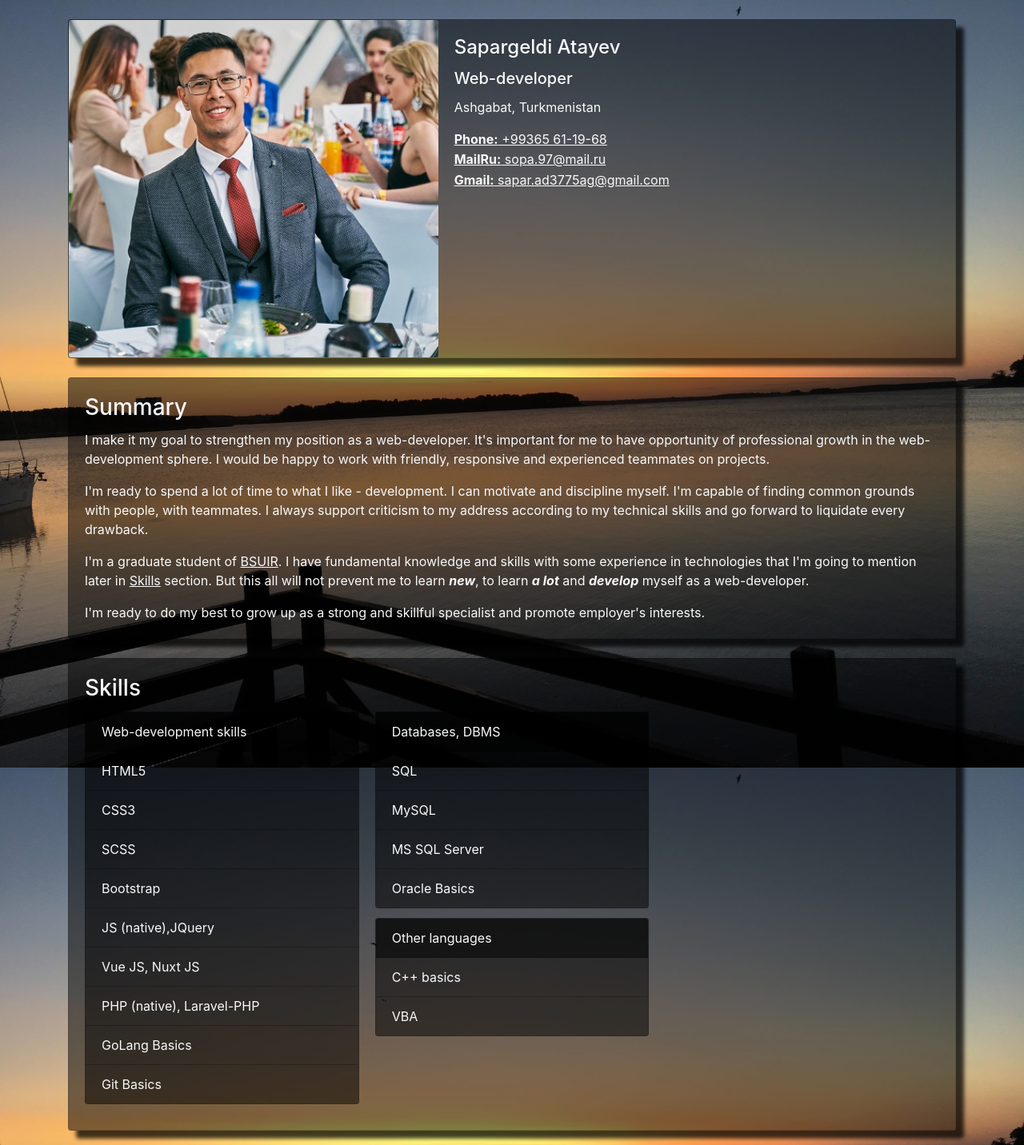
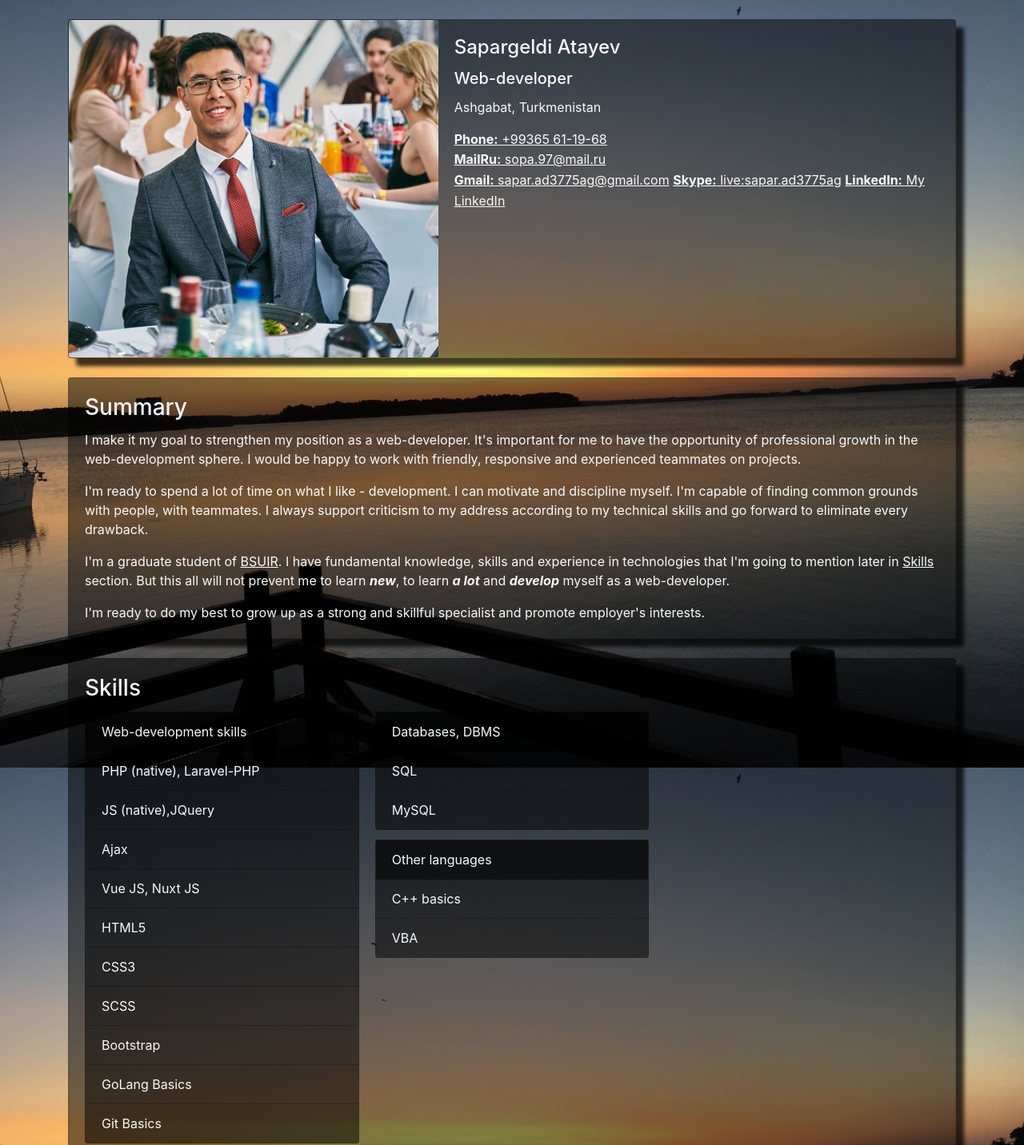
Before and after one commit to saparatayev/rsschool-2019Q1-cv, a plain HTML site: page index.html in a window 1280 px wide. Shown: the top 1432 px of the page at 80% size. Drawn offline with Linux system fonts and the light colour scheme.

Commit message:
coreections and changes

```diff
--- a/index.html
+++ b/index.html
@@ -29,6 +29,8 @@
                             <a class="text-light" href="tel:+99365611968"><strong>Phone:</strong> +99365 61-19-68 <br></a>
                             <a class="text-light" target="_blank" href="mailto:sopa.97@mail.ru"><strong>MailRu:</strong> sopa.97@mail.ru <br></a>
                             <a class="text-light" target="_blank" href="mailto:sapar.ad3775ag@gmail.com"><strong>Gmail:</strong> sapar.ad3775ag@gmail.com</a>
+                            <a class="text-light" href="#"><strong>Skype:</strong> live:sapar.ad3775ag</a>
+                            <a class="text-light" target="_blank" href="http://linkedin.com/in/sapar-atayev-947640179"><strong>LinkedIn:</strong> My LinkedIn</a>
                         </p>
 
                     </div>
@@ -38,9 +40,9 @@
         <div class="card my-shadow my-4">
             <div class="card-body">
                 <h3 class="card-title">Summary</h3>
-                <p class="card-text">I make it my goal to strengthen my position as a web-developer. It's important for me to have opportunity of professional growth in the web-development sphere. I would be happy to work with friendly, responsive and experienced teammates on projects.</p>
-                <p class="card-text">I'm ready to spend a lot of time to what I like - development. I can motivate and discipline myself. I'm capable of finding common grounds with people, with teammates. I always support criticism to my address according to my technical skills and go forward to liquidate every drawback.</p>
-                <p class="card-text">I'm a graduate student of <a class="text-light" target="_blank" href="https://www.bsuir.by/">BSUIR</a>. I have fundamental knowledge and skills with some experience in technologies that I'm going to mention later in <a class="text-light" href="#skills">Skills</a>  section. But this all will not prevent me to learn <strong><i>new</i></strong>, to learn <strong><i>a lot</i></strong> and <strong><i>develop</i></strong> myself as a web-developer.</p>
+                <p class="card-text">I make it my goal to strengthen my position as a web-developer. It's important for me to have the opportunity of professional growth in the web-development sphere. I would be happy to work with friendly, responsive and experienced teammates on projects.</p>
+                <p class="card-text">I'm ready to spend a lot of time on what I like - development. I can motivate and discipline myself. I'm capable of finding common grounds with people, with teammates. I always support criticism to my address according to my technical skills and go forward to eliminate every drawback.</p>
+                <p class="card-text">I'm a graduate student of <a class="text-light" target="_blank" href="https://www.bsuir.by/">BSUIR</a>.  I have fundamental knowledge, skills and experience in technologies that I'm going to mention later in <a class="text-light" href="#skills">Skills</a>  section. But this all will not prevent me to learn <strong><i>new</i></strong>, to learn <strong><i>a lot</i></strong> and <strong><i>develop</i></strong> myself as a web-developer.</p>
                 <p class="card-text">I'm ready to do my best to grow up as a strong and skillful specialist and promote employer's interests.</p>
             </div>
         </div>
@@ -55,13 +57,14 @@
                             Web-development skills
                         </div>
                         <ul class="list-group list-group-flush">
+                            <li class="list-group-item">PHP (native), Laravel-PHP</li>
+                            <li class="list-group-item">JS (native),JQuery</li>
+                            <li class="list-group-item">Ajax</li>
+                            <li class="list-group-item">Vue JS, Nuxt JS</li>
                             <li class="list-group-item">HTML5</li>
                             <li class="list-group-item">CSS3</li>
                             <li class="list-group-item">SСSS</li>
                             <li class="list-group-item">Bootstrap</li>
-                            <li class="list-group-item">JS (native),JQuery</li>
-                            <li class="list-group-item">Vue JS, Nuxt JS</li>
-                            <li class="list-group-item">PHP (native), Laravel-PHP</li>
                             <li class="list-group-item">GoLang Basics</li>
                             <li class="list-group-item">Git Basics</li>
                         </ul>
@@ -73,8 +76,6 @@
                         <ul class="list-group list-group-flush my-list">
                             <li class="list-group-item">SQL</li>
                             <li class="list-group-item">MySQL</li>
-                            <li class="list-group-item">MS SQL Server</li>
-                            <li class="list-group-item">Oracle Basics</li>
                         </ul>
                     </div>
                     <div class="card">
@@ -124,13 +125,18 @@
         <div class="card my-shadow my-4">
             <div class="card-body">
                 <h3 class="card-title">Github</h3>
+                <p class="card-text"><a target="_blank" class="text-light" href="https://github.com/saparatayev/saparnew4">Laravel Online Store</a></p>
+                <br>
+                <p class="card-text"><a target="_blank" class="text-light" href="https://github.com/saparatayev/laravelquotesapi">Laravel REST API - Quotes</a></p>
+                <p class="card-text"><a target="_blank" class="text-light" href="https://github.com/saparatayev/lvue">Vue CLI SPA Project - Quotes</a></p>
+                <br>
+                <p class="card-text"><a target="_blank" class="text-light" href="https://github.com/saparatayev/restfulapilaravel">Laravel REST API + VUE SPA Frontend - Articles</a></p>
                 <p class="card-text"><a target="_blank" class="text-light" href="https://github.com/saparatayev/vuearticles">Vue CLI SPA Project - Articles</a></p>
+                <br>
+                <p class="card-text"><a target="_blank" class="text-light" href="https://github.com/saparatayev/parking">Laravel Parking Small CRUD (+VUE, Ajax)</a></p>
+                <br>
+                <p class="card-text"><a target="_blank" class="text-light" href="https://github.com/saparatayev/gowebapp2">GoLang small project</a></p>
                 <p class="card-text"><a target="_blank" class="text-light" href="https://github.com/saparatayev/zhashkevichrestapi">GoLang REST API - Todo List</a></p>
-                <p class="card-text"><a target="_blank" class="text-light" href="https://github.com/saparatayev/restfulapilaravel">Laravel REST API + VUE SPA Frontend - Articles</a></p>
-                <p class="card-text"><a target="_blank" class="text-light" href="https://github.com/saparatayev/laravelquotesapi">Laravel REST API - Quotes</a></p>
-                <p class="card-text"><a target="_blank" class="text-light" href="https://github.com/saparatayev/saparnew4">Laravel Online Store</a></p>
-                <p class="card-text"><a target="_blank" class="text-light" href="https://github.com/saparatayev/lvue">Vue CLI SPA Project - Quotes</a></p>
-                <p class="card-text"><a target="_blank" class="text-light" href="https://github.com/saparatayev/gowebapp2">GoLang small project</a></p>
             </div>
         </div>
     </div>
```
